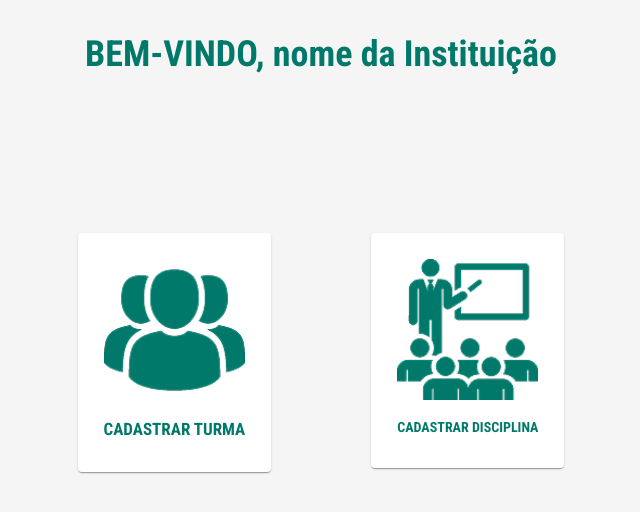
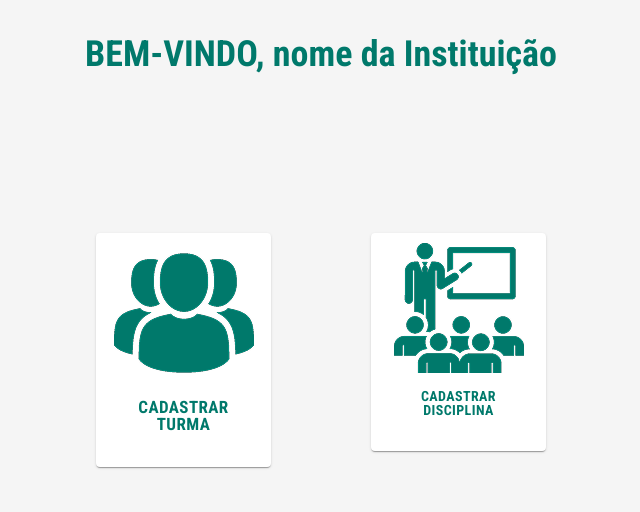
Before and after one commit to Desafio-Front-end/desafio-front-end, a React (Vite) app: page /home-instituicao in a window 1280 px wide. Shown: the top 512 px of the page, without its empty margins (319-959 px from the left). Built offline with nearby package versions, Linux system fonts and the light colour scheme.

Commit message:
Ajustado botões telas home professor/aluno/instituição

```diff
--- a/src/pages/home-aluno/home-aluno.css
+++ b/src/pages/home-aluno/home-aluno.css
@@ -1,4 +1,4 @@
-.container-home-instituicao {
+.container-home-aluno {
     display: flex;
     justify-content:center;
     align-items: left;
@@ -6,22 +6,6 @@
 }
 .espacamento-titulo-cards{
     margin-top: 125px;
-}
-.card-cadastrarturma {
-    background-color: white;
-    display: flex;
-    flex-direction: column;
-    align-items: left;
-    padding: 24px;
-    gap: 20px;
-}
-.card-cadastrardisciplina {
-    background-color: white;
-    display: flex;
-    flex-direction: column;
-    align-items: left;
-    padding: 24px;
-    gap: 20px;
 }
 .espacamento-cards{
     margin-right: 100px;
@@ -42,3 +26,19 @@
     font-weight: bold;
     line-height: 1;
 }
+.card-fazer-matricula{
+    width: 200px;
+    padding: 20px;
+    display: flex;
+    flex-direction:column;
+    align-items:center;
+    text-decoration: none;
+}
+.card-cadastrar-disciplinas{
+    width: 200px;
+    padding: 20px;
+    display: flex;
+    flex-direction:column;
+    align-items:center;
+    text-decoration: none;
+}
--- a/src/pages/home-aluno/home-aluno.jsx
+++ b/src/pages/home-aluno/home-aluno.jsx
@@ -16,10 +16,10 @@ export const HomeAluno = () => {
 
             <div className='espacamento-titulo-cards'></div>
 
-            <div className='container-home-instituicao'>
+            <div className='container-home-aluno'>
                 <div>
-                    <Card sx={{ maxWidth: 175, maxHeight: 300, padding: '10px' }}>
-                        <CardContent className='card-cadastrarturma'>
+                    <Card className='card-fazer-matricula' sx={{ maxWidth: 175, maxHeight: 300, padding: '10px' }} component={Button}>
+                        <CardContent>
                             <img src={ImgMatricula} />
                             <h2 className='cadastrar-turma-titulo'>
                                 FAZER MATRÍCULA
@@ -31,9 +31,9 @@ export const HomeAluno = () => {
 
                 </div>
                 <div>
-                    <Card sx={{ maxWidth: 175, maxHeight: 300, padding: '10px' }}>
-                        <CardContent className='card-cadastrardisciplina'>
-                            <img src={ImgDisciplina} />
+                    <Card className='card-cadastrar-disciplinas' sx={{ maxWidth: 175, maxHeight: 300, padding: '10px' }} component={Button}>
+                        <img src={ImgDisciplina} />
+                        <CardContent>
                             <h2 className='cadastrar-disciplina-titulo'>
                                 DISCIPLINAS
                             </h2>
--- a/src/pages/home-instituicao/home-instituicao.css
+++ b/src/pages/home-instituicao/home-instituicao.css
@@ -6,14 +6,6 @@
 }
 .espacamento-titulo-cards{
     margin-top: 125px;
-}
-.card-cadastrarturma {
-    background-color: white;
-    display: flex;
-    flex-direction: column;
-    align-items: left;
-    padding: 24px;
-    gap: 20px;
 }
 .card-cadastrardisciplina {
     background-color: white;
@@ -42,3 +34,22 @@
     font-weight: bold;
     line-height: 1;
 }
+
+.card-cadastrar-turma{
+    width: 200px;
+    padding: 20px;
+    display: flex;
+    flex-direction:column;
+    align-items:center;
+    text-decoration: none;
+
+}
+.card-cadastrar-disciplina{
+    width: 200px;
+    padding: 20px;
+    display: flex;
+    flex-direction:column;
+    align-items:center;
+    text-decoration: none;
+
+}
--- a/src/pages/home-instituicao/home-instituicao.jsx
+++ b/src/pages/home-instituicao/home-instituicao.jsx
@@ -18,9 +18,9 @@ export const HomeInstituicao = () => {
 
             <div className='container-home-instituicao'>
                 <div>
-                    <Card sx={{ maxWidth: 175, maxHeight: 300, padding: '10px' }}>
-                        <CardContent className='card-cadastrarturma'>
-                            <img src={ImgTurma} />
+                    <Card className='card-cadastrar-turma' sx={{ maxWidth: 175, maxHeight: 300, padding: '10px' }} component={Button}>
+                        <img src={ImgTurma} />
+                        <CardContent>
                             <h2 className='cadastrar-turma-titulo'>
                                 CADASTRAR TURMA
                             </h2>
@@ -31,9 +31,9 @@ export const HomeInstituicao = () => {
 
                 </div>
                 <div>
-                    <Card sx={{ maxWidth: 175, maxHeight: 300, padding: '10px' }}>
-                        <CardContent className='card-cadastrardisciplina'>
-                            <img src={ImgDisciplina} />
+                    <Card className='card-cadastrar-disciplina' sx={{ maxWidth: 175, maxHeight: 300, padding: '10px' }} component={Button}>
+                        <img src={ImgDisciplina} />
+                        <CardContent>
                             <h2 className='cadastrar-disciplina-titulo'>
                                 CADASTRAR DISCIPLINA
                             </h2>
--- a/src/pages/home-professor/home-professor.css
+++ b/src/pages/home-professor/home-professor.css
@@ -31,7 +31,12 @@
     font-weight: bold;
     line-height: 1;
 }
+.card-disciplinas-vinculadas{
+    width: 200px;
+    padding: 20px;
+    display: flex;
+    flex-direction:column;
+    align-items:center;
+    text-decoration: none;
 
-.disciplina-imagem {
-    width: 150px;
 }
--- a/src/pages/home-professor/home-professor.jsx
+++ b/src/pages/home-professor/home-professor.jsx
@@ -1,4 +1,4 @@
-import { Card, CardContent } from '@mui/material';
+import { Card, CardContent, Button } from '@mui/material';
 import './home-professor.css';
 import ImgDisciplina from './../../assets/img-disciplina.png';
 
@@ -17,9 +17,9 @@ export const HomeProfessor = () => {
 
 
             <div className='container-home-professor'>
-                <Card sx={{ width: 300, height: 300, padding: '10px' }} className='container-disciplinas-vinculadas'>
-                    <CardContent className='card-disciplinas-vinculadas'>
-                        <img src={ImgDisciplina} className='disciplina-imagem'/>
+                <Card className='card-disciplinas-vinculadas' sx={{ width: 250, height: 250, padding: '10px' }} component={Button}>
+                    <img src={ImgDisciplina}/>
+                    <CardContent>
                         <h2 className='cadastrar-disciplina-titulo'>
                             DISCIPLINAS VINCULADAS
                         </h2>
```
